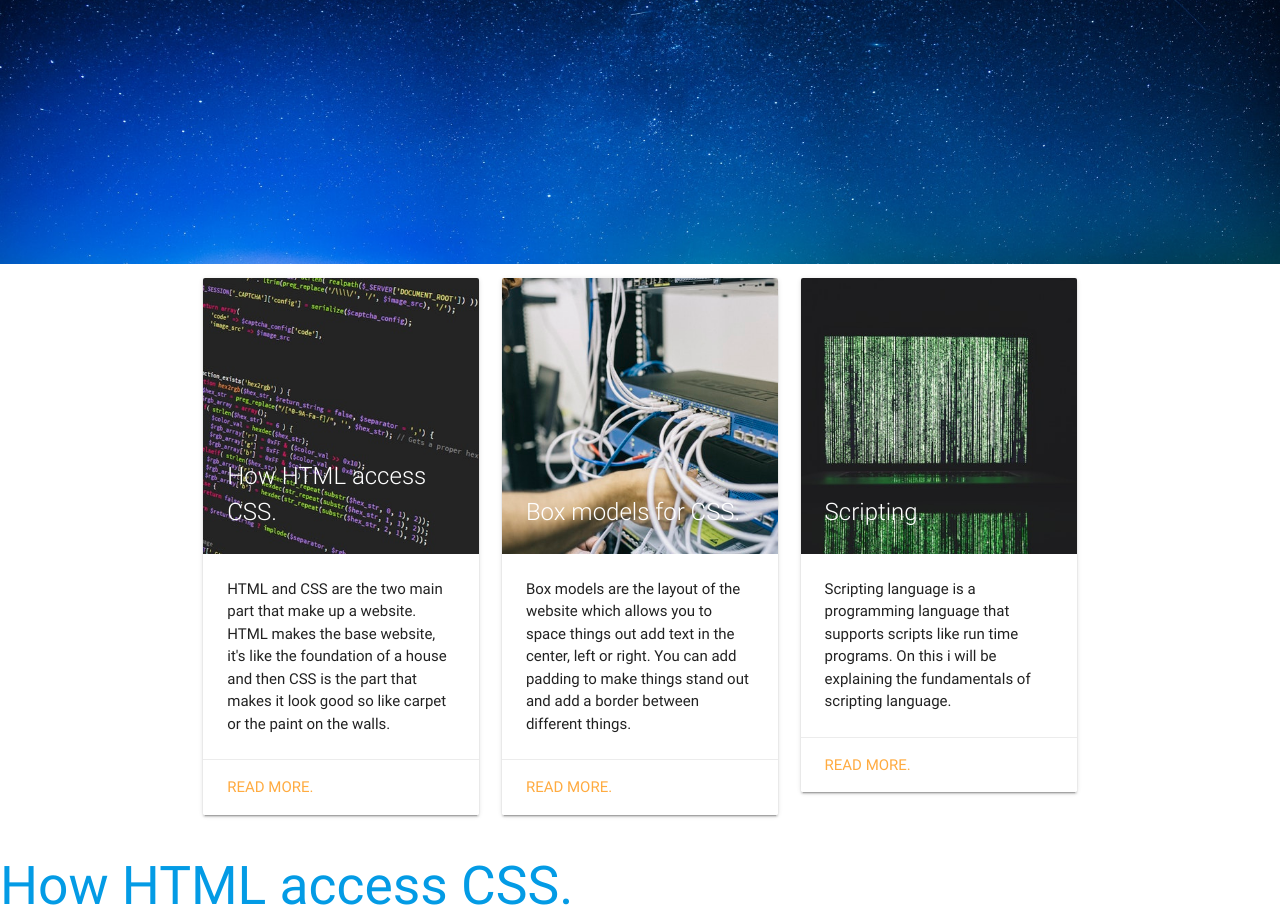
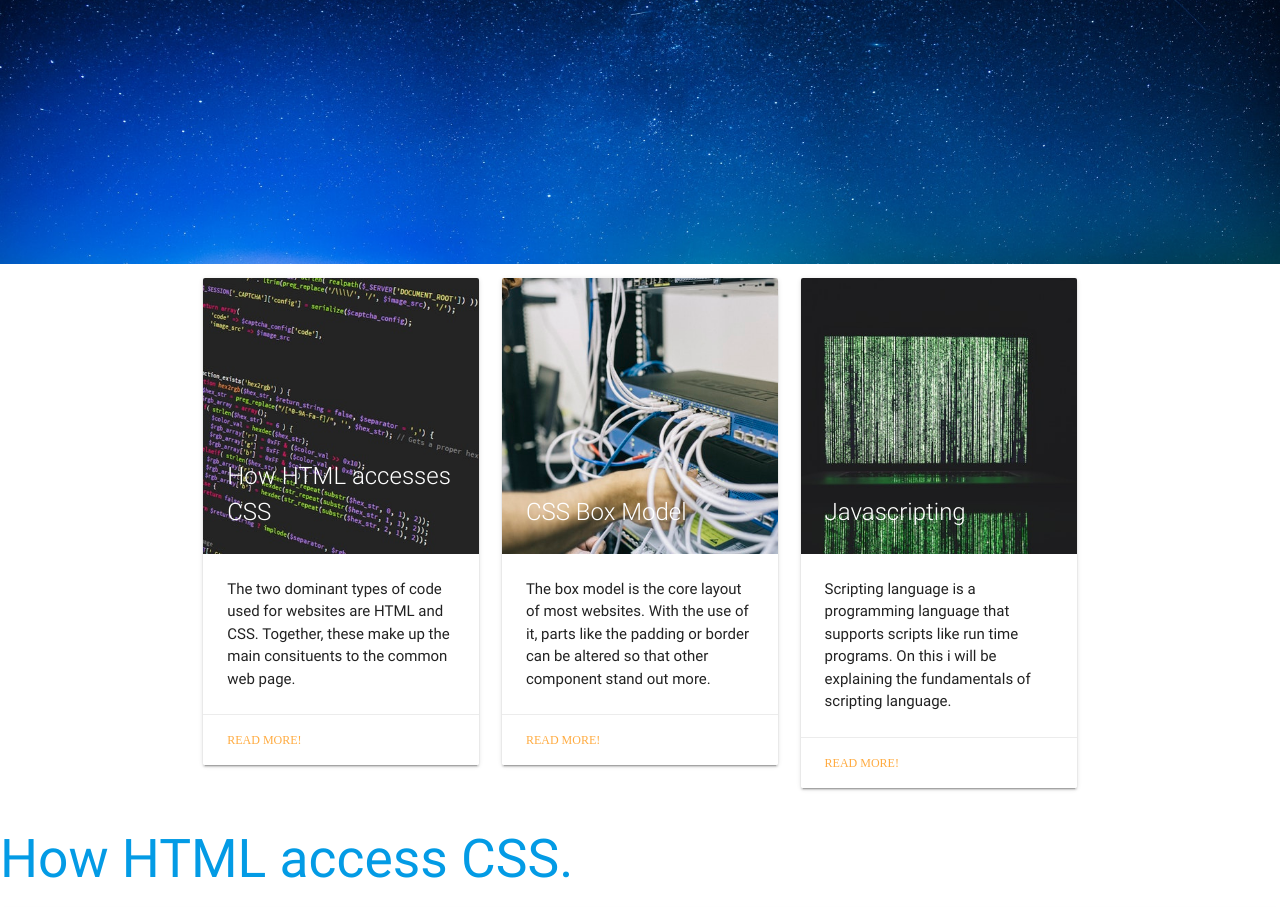
Before and after one commit to BenEvetts/myWebpage, a plain HTML site: page index.html in a window 1280 px wide. Shown: the part 67-974 px from the top of the page. Drawn offline with nearby package versions, Linux system fonts and the light colour scheme.

Commit message:
Update 13/11/17 23:58

```diff
--- a/css/stylesheet.css
+++ b/css/stylesheet.css
@@ -5,3 +5,7 @@
 nav {
   background-color: black;
 }
+.card-action {
+	font-family: Roboto-Regular;
+	font-size: 12px;
+}
--- a/index.html
+++ b/index.html
@@ -31,13 +31,13 @@
           <div class="card">
             <div class="card-image">
               <img src="assets/img1.jpeg">
-              <span class="card-title">How HTML access CSS.</span>
+              <span class="card-title">How HTML accesses CSS</span>
             </div>
             <div class="card-content">
-              <p>HTML and CSS are the two main part that make up a website. HTML makes the base website, it's like the foundation of a house and then CSS is the part that makes it look good so like carpet or the paint on the walls. </p>
+              <p>The two dominant types of code used for websites are HTML and CSS. Together, these make up the main consituents to the common web page.</p>
             </div>
             <div class="card-action">
-              <a href="#htmlcss">Read More.</a>
+              <a href="#htmlcss">Read More!</a>
             </div>
           </div>
         </div>
@@ -45,13 +45,13 @@
           <div class="card">
             <div class="card-image">
               <img src="assets/img2.jpeg">
-              <span class="card-title">Box models for CSS.</span>
+              <span class="card-title">CSS Box Model</span>
             </div>
             <div class="card-content">
-              <p>Box models are the layout of the website which allows you to space things out add text in the center, left or right. You can add padding to make things stand out and add a border between different things.</p>
+              <p>The box model is the core layout of most websites. With the use of it, parts like the padding or border can be altered so that other component stand out more.</p>
             </div>
             <div class="card-action">
-              <a href="#boxmodel">Read More.</a>
+              <a href="#boxmodel">Read More!</a>
             </div>
           </div>
         </div>
@@ -59,14 +59,14 @@
           <div class="card">
             <div class="card-image">
               <img src="assets/img3.jpeg">
-              <span class="card-title">Scripting.</span>
+              <span class="card-title">Javascripting</span>
             </div>
             <div class="card-content">
               <p>Scripting language is a programming language that supports scripts like run time programs.
 On this i will be explaining the fundamentals of scripting language.</p>
             </div>
             <div class="card-action">
-              <a href="#javascript">Read More.</a>
+              <a href="#javascript">Read More!</a>
             </div>
           </div>
         </div>
@@ -164,13 +164,13 @@ var total = price1 + price2;
         <div class="container">
             <div class="row">
                 <div class="col l6 s12">
-                    <h5 class="blue-text">Contact.</h5>
-                    <p class="grey-text text-lighten-4">You can contact me for any questions on my email: e1292719@student.southstaffs.ac.uk</p>
+                    <h5 class="blue-text"><strong>Contact</strong></h5>
+                    <p class="grey-text text-lighten-4">Contact me with my email for any further enquiries: E1727238@student.southstaffs.ac.uk</p>
                 </div>
                 <div class="col l4 offset-l2 s12">
-                    <h5 class="blue-text">Links</h5>
+                    <h5 class="blue-text"><strong>Links</strong></h5>
                     <ul>
-                        <li><a class="grey-text text-lighten-3" href="#" href="#unique-identifier">Go to top.</a></li>
+                        <li><a class="grey-text text-lighten-3" href="#" href="#unique-identifier">Back to the top</a></li>
                     </ul>
                 </div>
             </div>
```
